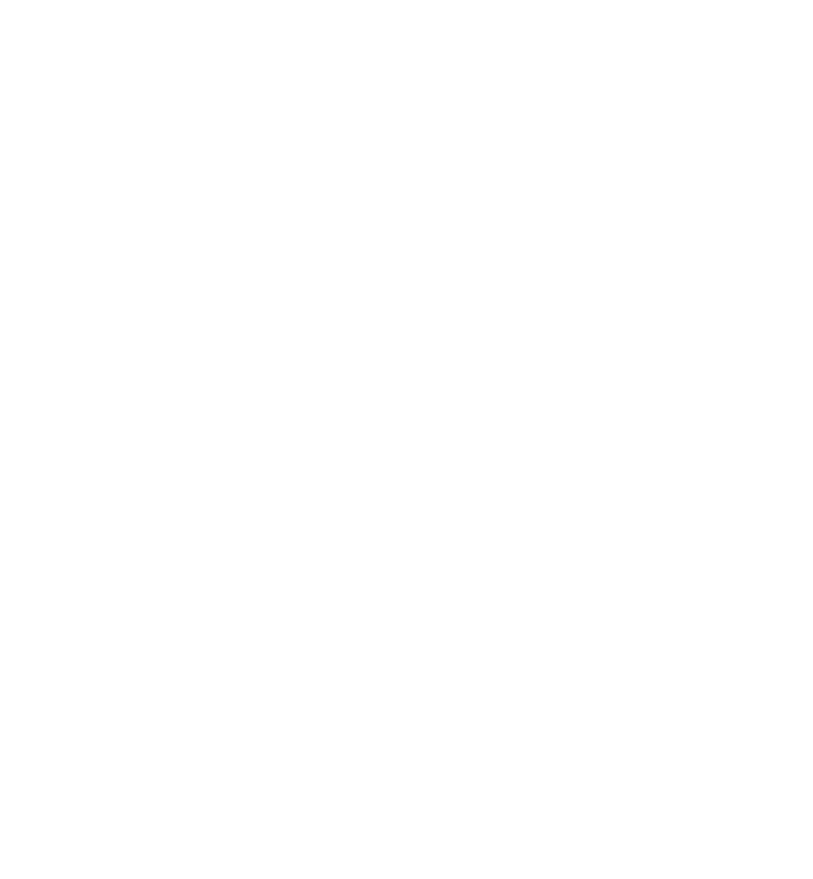
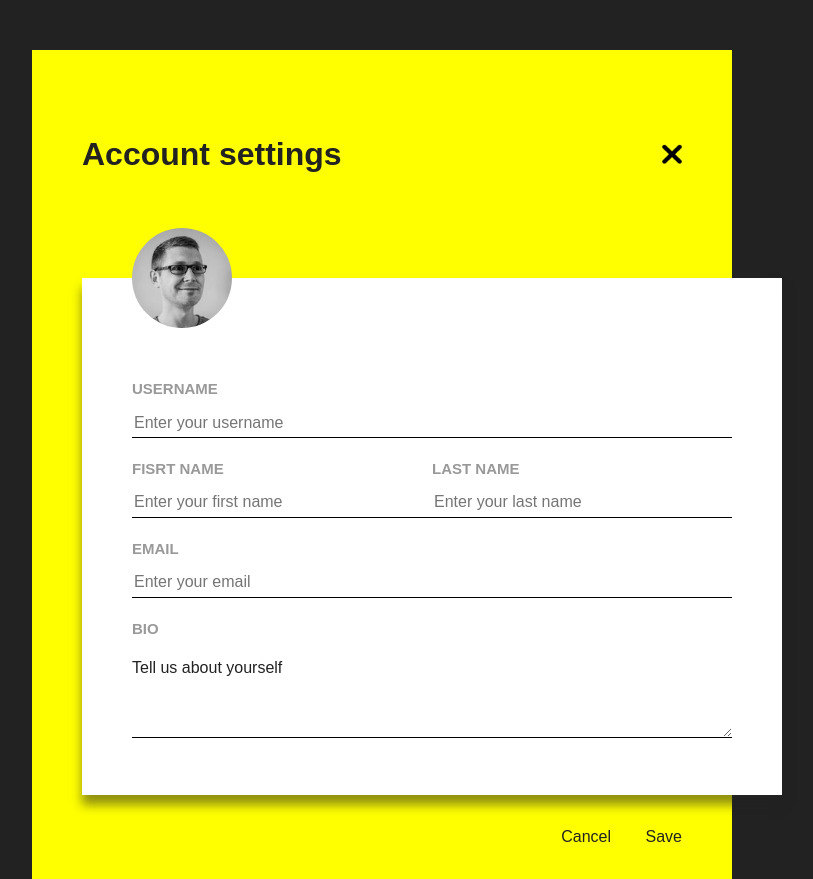
Before and after one commit to muslim0602/assets, a plain HTML site: page index.html in a window 1280 px wide. Shown: the whole page, without its empty margins (258-1071 px from the left). Before the commit the page ends 800 px from the top, so only its background shows below. Drawn offline with Linux system fonts and the light colour scheme.

Commit message:
Add Form section styles

```diff
--- a/index.html
+++ b/index.html
@@ -1,5 +1,6 @@
 <!DOCTYPE html>
 <html lang="en">
+
 <head>
   <meta charset="UTF-8">
   <meta http-equiv="X-UA-Compatible" content="IE=edge">
@@ -8,8 +9,56 @@
   <link rel="stylesheet" href="style/normalize.css">
   <link rel="stylesheet" href="style/style.css">
 </head>
+
 <body>
+  <div class="container">
+    <div class="site-container">
+      <div class="site-top">
+        <h1 class="site-top-heading">Account settings</h1>
+        <img class="cancel" src="img/cancel.png" alt="site-top-cancel-img" width="20" height="20"
+          srcset="img/cancel.png 1x, img/cancel@2x.png 2x">
+      </div>
+      <div class="form">
+        <form>
+          <img class="form-img" src="img/avatar.jpg" alt="man img" width="100" height="100"
+          srcset="img/avatar.jpg 1x, img/avatar@2x.jpg 2x">
+          <ul class="form-list">
+            <li class="form-list-item">
+              <h2 class="form-list-item-heading">USERNAME</h2>
+              <input class="username input" type="text" placeholder="Enter your username" required>
+            </li>
+            <div class="fullname">
+              <li class="form-list-item">
+                <h2 class="form-list-item-heading">FISRT NAME</h2>
+                <input class="fisrtname fio" type="text" placeholder="Enter your first name" required>
+              </li>
+              <li class="form-list-item">
+                <h2 class="form-list-item-heading">LAST NAME</h2>
+                <input class="lastname fio" type="text" placeholder="Enter your last name" required>
+              </li>
+            </div>
+            <li class="form-list-item">
+              <h2 class="form-list-item-heading">EMAIL</h2>
+              <input class="email input" type="email" placeholder="Enter your email" required>
 
-<script src="js/main.js"></script>
+            </li>
+            <li class="form-list-item">
+              <h2 class="form-list-item-heading">BIO</h2>
+              <p class="bio-tex">Tell us about yourself</p>
+              <textarea class="yourself-text" name="biography"></textarea>
+            </li>
+          </ul>
+        </form>
+      </div>
+    </div>
+    <div class="site-bottom">
+      <span class="site-bottom-info">
+        <span class="bottom-text">Cancel</span>
+        <span class="bottom-text">Save</span>
+      </span>
+    </div>
+  </div>
+  <script src="js/main.js"></script>
 </body>
+
 </html>
--- a/style/style.css
+++ b/style/style.css
@@ -9,6 +9,10 @@ html{
  *::after{
   box-sizing: inherit;
   }
+*:focus{
+  outline: none;
+}
+
 
 body{
   display: flex;
@@ -16,10 +20,11 @@ body{
   height: 100%;
   padding: 0;
   margin: 0;
+  padding-top: 50px;
   font-family: "Arial", sans-serif;
   font-size: 16px;
   line-height: 1.5;
-  background-color: #fff;
+  background-color: #222;
   color: #222;
 }
 
@@ -29,14 +34,122 @@ img{
 }
 
 .container{
+  position: relative;
   width: 100%;
-  max-width: 1200px;
-  padding-left: 50px;
-  padding-right: 50px;
+  max-width: 700px;
   margin-right: auto;
+  padding-top: 80px;
   margin-left: auto;
+  background-color: yellow;
 }
 
 .main-content{
   flex-grow: 1;
 }
+
+.site-container {
+  width: 700px;
+  margin-right: auto;
+  margin-left: autos;
+}
+.site-top {
+  width: 600px;
+  margin-left: 50px;
+  margin-right: 50px;
+  display: flex;
+  align-items: center;
+  justify-content: space-between;
+}
+.site-top-heading {
+  padding: 0;
+  margin: 0;
+}
+.cancel {
+  width: 20px;
+  height: 20px;
+  padding: 0;
+  margin: 0;
+}
+.form {
+  width: 700px;
+  position: relative;
+  background-color: #fff;
+  padding-top: 100px;
+  padding-bottom: 50px;
+  padding-left: 50px;
+  padding-right: 50px;
+  margin-top: 100px;
+  right: -50px;
+  box-shadow: 0px 10px 10px  rgba(34, 34, 34, 0.5);
+}
+
+.form-img{
+  position: absolute;
+  width: 100px;
+  height: 100px;
+  top: -50px;
+  border-radius: 50%;
+}
+
+.form-list {
+  padding: 0;
+  margin: 0;
+  list-style: none;
+}
+
+.form-list-item-heading {
+  font-size: 15px;
+  padding: 0;
+  margin: 0;
+  margin-bottom: 10px;
+  color: rgba(51, 51, 51, 0.5);
+}
+
+.input{
+  width: 600px;
+  border: none;
+  border-bottom: 1px solid #000;
+  padding-bottom: 5px;
+  margin-bottom: 20px;
+}
+
+.fullname{
+  display: flex;
+  margin-bottom: 20px;
+
+}
+
+.fio{
+  width: 300px;
+  border: none;
+  padding-bottom: 5px;
+  border-bottom: 1px solid #000;
+}
+
+.yourself-text{
+  width: 600px;
+  border: none;
+  border-bottom: 1px solid #000;
+
+}
+
+
+/* BOTTOM */
+.site-bottom{
+  width: 600px;
+  margin-left: 50px;
+  margin-right: 50px;
+  display: flex;
+  padding-top: 30px;
+  padding-bottom: 30px;
+}
+
+
+.site-bottom-info{
+  margin-left: auto;
+}
+
+.bottom-text:nth-child(1){
+  margin: 0;
+  margin-right: 30px;
+}
```
Also changed, not shown: img/avatar.jpg (added), img/cancel.png (added).
